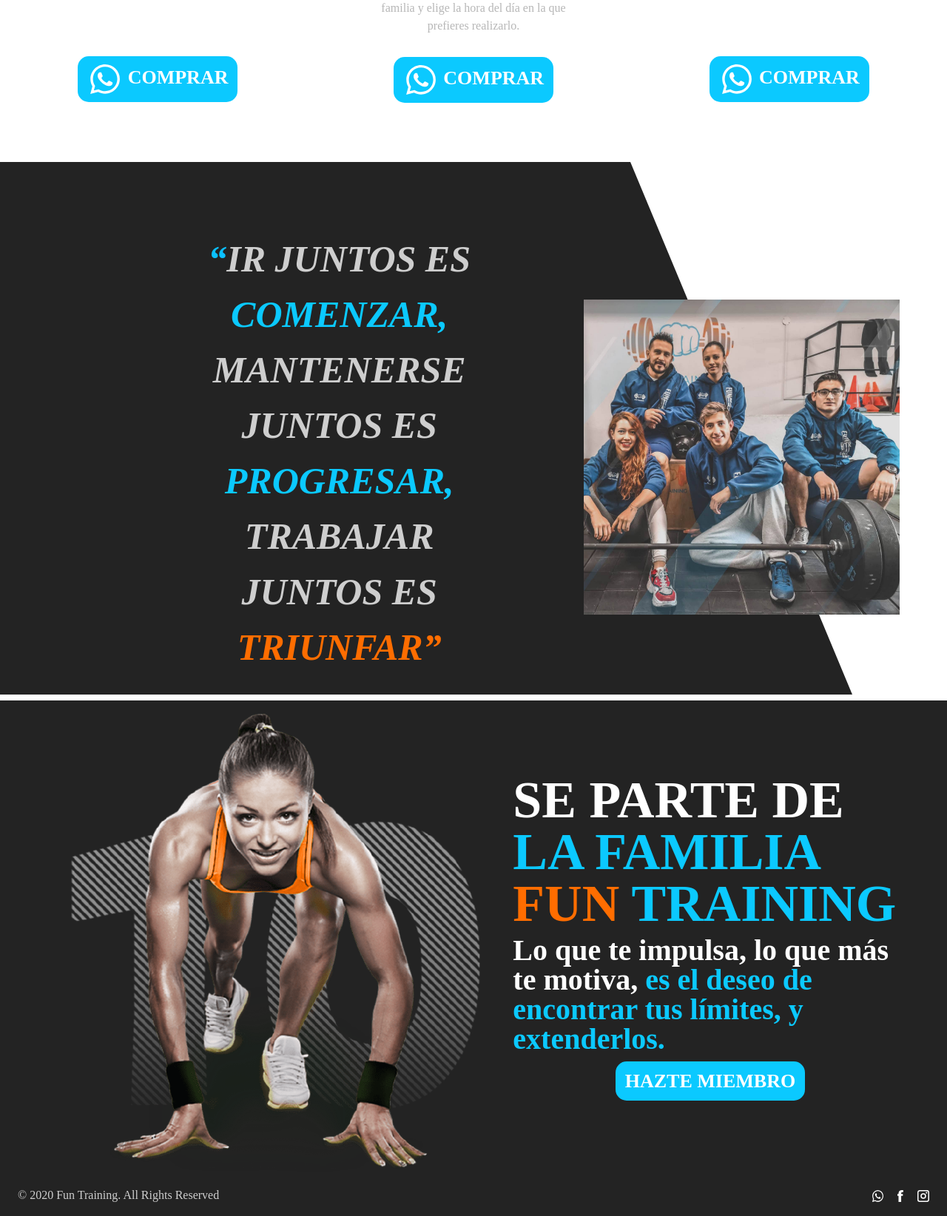
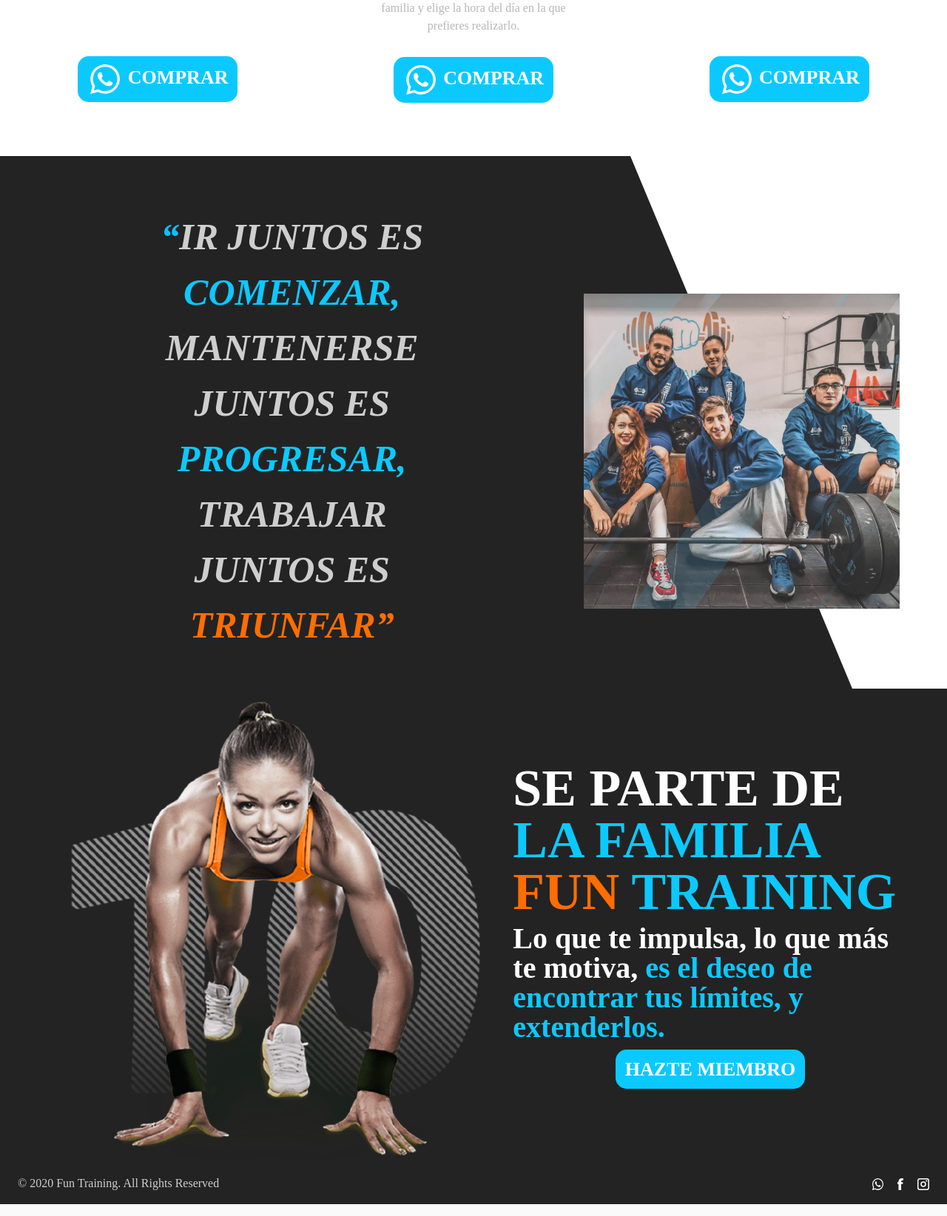
Before and after one commit to Enieto94/funtraining-page, a PHP site: page / in a window 1280 px wide. Shown: the part 4657-6301 px from the top of the page at 74% size. Run offline with PHP 8.4, Linux system fonts and the light colour scheme; some web fonts are replaced.

Commit message:
index updated

```diff
--- a/index.php
+++ b/index.php
@@ -991,7 +991,7 @@
 
 
 
-			<div class="col-12 my-2">
+			<div class="col-12">
 
 				<div class="row pos-relative">
 
--- a/src/css/index-style.css
+++ b/src/css/index-style.css
@@ -261,6 +261,7 @@ cite span.cita-1.azul:before {
 .cita-2 {
     position: absolute;
     top: 5%;
+    left: 0;
     color: #fff;
     font-weight: 700;
     text-align: center;
@@ -428,10 +429,6 @@ img.estrella {
     }
 }
 @media screen and (min-height: 768px) {
-    .cita-2 {
-        top: 13%;
-        left: 15%;
-    }
     .trapecio {
         border-bottom: 600px solid #232323;
     }
```
